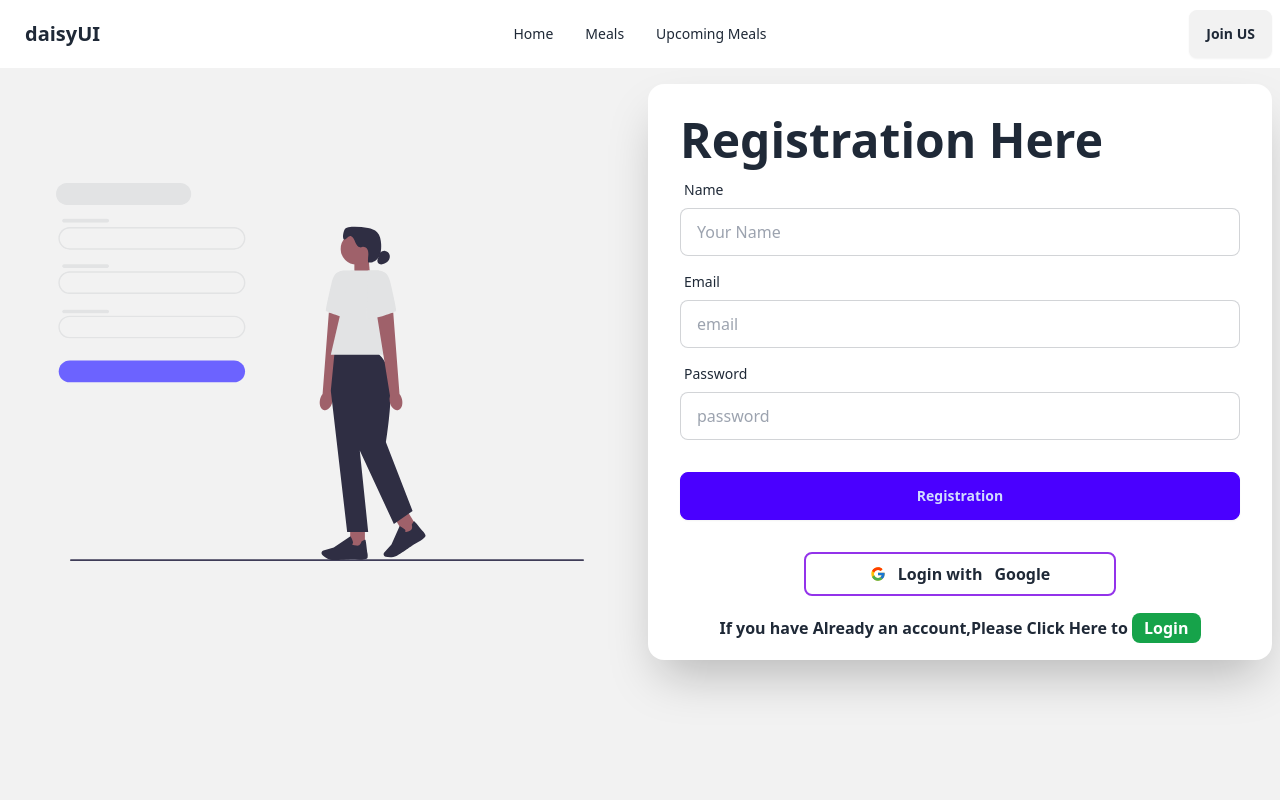
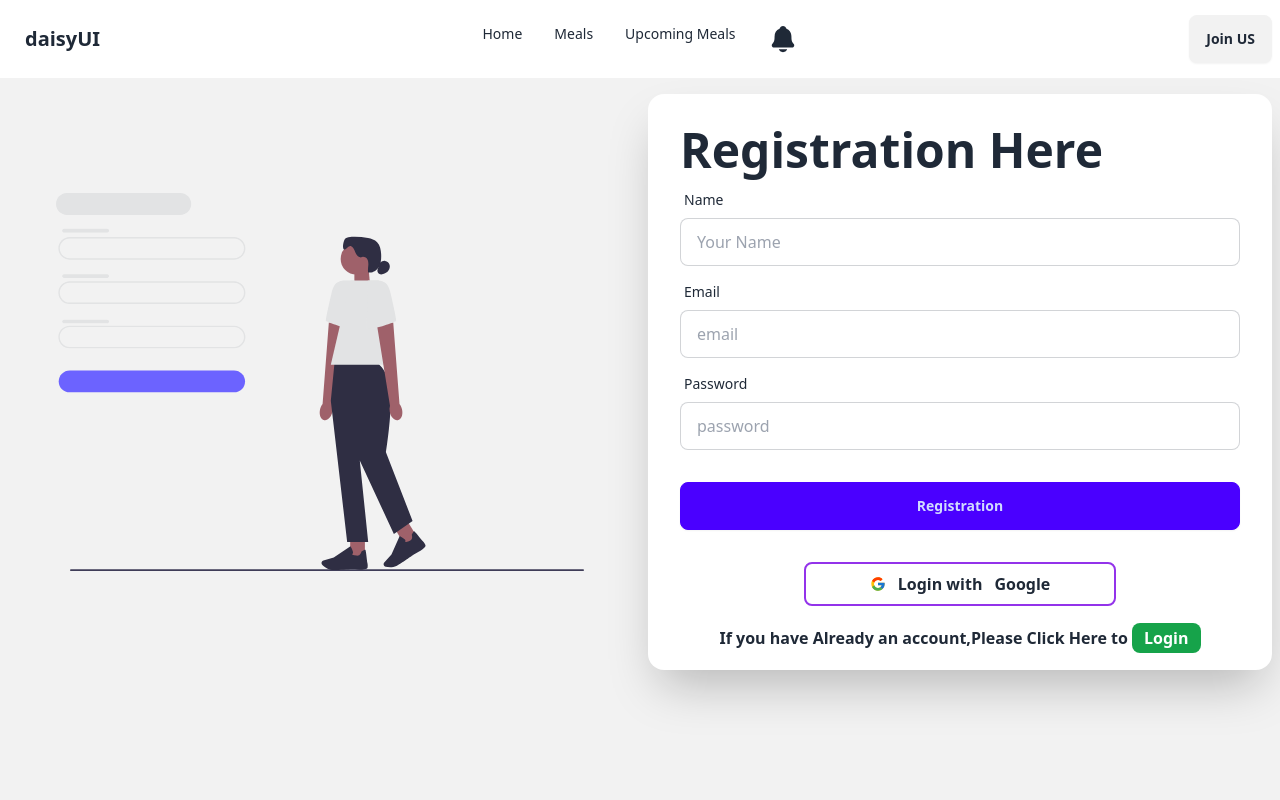
Before and after one commit to maniruzzaman-riad/hostel-12th-assignment-client, a React (Vite) app: page /register in a window 1280 px wide. Shown: the top 800 px of the page. Built offline with nearby package versions, Linux system fonts and the light colour scheme; no server answers.

Commit message:
install axios and data fetch using axios

```diff
--- a/package.json
+++ b/package.json
@@ -10,6 +10,7 @@
     "preview": "vite preview"
   },
   "dependencies": {
+    "axios": "^1.6.2",
     "firebase": "^10.7.0",
     "localforage": "^1.10.0",
     "match-sorter": "^6.3.1",
--- /dev/null
+++ b/src/components/Hooks/useMealsPublic.jsx
@@ -0,0 +1,10 @@
+import axios from "axios";
+
+export const axiosPublic = axios.create({
+    baseURL: 'http://localhost:5000'
+})
+const useMealsPublic = () => {
+    return axiosPublic;
+};
+
+export default useMealsPublic;
--- a/src/components/Sheard/Navbar.jsx
+++ b/src/components/Sheard/Navbar.jsx
@@ -1,6 +1,7 @@
 import { useContext } from "react";
 import { Link } from "react-router-dom";
 import { AuthContext } from "../Providers/AuthProvider";
+import { IoNotifications } from "react-icons/io5";
 
 
 const Navbar = () => {
@@ -11,13 +12,17 @@ const Navbar = () => {
         <Link><li><a>Home</a></li></Link>
         <Link><li><a>Meals</a></li></Link>
         <Link><li><a>Upcoming Meals</a></li></Link>
+        <Link><li><button className="rounded-full">
+            <IoNotifications className="text-3xl"/>
+            {/* <div className="badge badge-secondary">+99</div> */}
+        </button></li></Link>
 
     </>
 
-    const handleLogOut =()=>{
+    const handleLogOut = () => {
         logOutUser()
-        .then()
-        .catch()
+            .then()
+            .catch()
     }
 
     return (
@@ -59,8 +64,8 @@ const Navbar = () => {
                                 </ul>
                             </div>
                         </>
-                        :
-                        <><Link to="/login"><a className="btn">Join US</a></Link></>
+                            :
+                            <><Link to="/login"><a className="btn">Join US</a></Link></>
                     }
                 </div>
             </div>
```
Also changed, not shown: 1 other file (tests, documents, lock files or other folders).
